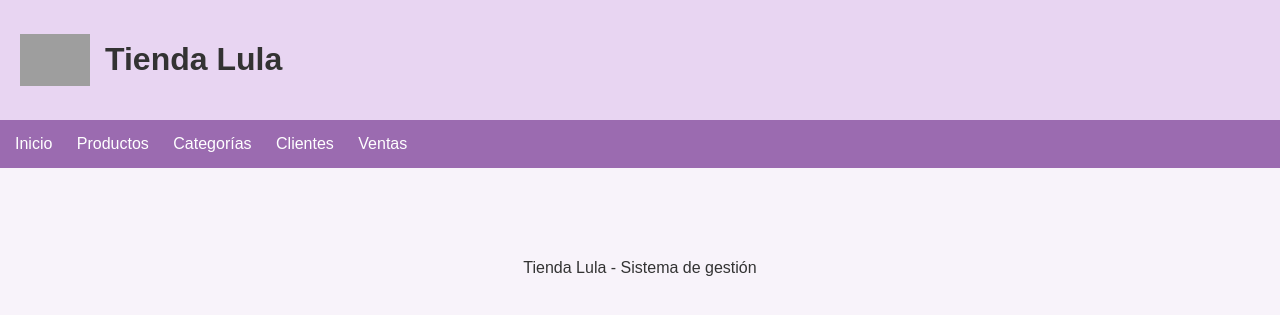
After one commit to Consuelo2700/tif_duarte_velazquez, a Django app: template templates/base.html in a window 1280 px wide. The commit adds this page. Shown: the top 315 px of the page. Run offline with Django 5.2, Linux system fonts and the light colour scheme; the template is opened without the code that fills it, so the values that code supplies are empty; grey boxes are pictures that could not be loaded.

Commit message:
Creación de un archivo base.html y estilos.css

```diff
--- a/config/settings.py
+++ b/config/settings.py
@@ -49,7 +49,7 @@ ROOT_URLCONF = 'config.urls'
 TEMPLATES = [
     {
         'BACKEND': 'django.template.backends.django.DjangoTemplates',
-        'DIRS': [],
+        'DIRS': [BASE_DIR/'templates'],
         'APP_DIRS': True,
         'OPTIONS': {
             'context_processors': [
--- a/productos/templates/productos/inicio.html
+++ b/productos/templates/productos/inicio.html
@@ -1,4 +1,3 @@
-
 {% load static %}
 <!DOCTYPE html>
 <html lang="es">
--- /dev/null
+++ b/static/css/estilos.css
@@ -0,0 +1,38 @@
+body {
+    margin: 0;
+    font-family: Arial, sans-serif;
+    background-color: #f8f3fa;
+    color: #333;
+}
+
+header {
+    background-color: #e8d5f2;
+    padding: 20px;
+    display: flex;
+    align-items: center;
+    gap: 15px;
+}
+
+header img {
+    width: 70px;
+}
+
+nav {
+    background-color: #9b6bb0;
+    padding: 15px;
+}
+
+nav a {
+    color: white;
+    text-decoration: none;
+    margin-right: 20px;
+}
+
+main {
+    padding: 30px;
+}
+
+footer {
+    text-align: center;
+    padding: 15px;
+}
--- /dev/null
+++ b/templates/base.html
@@ -0,0 +1,37 @@
+{% load static %}
+
+<!DOCTYPE html>
+<html lang="es">
+<head>
+    <meta charset="UTF-8">
+    <title>{% block title %}Tienda Lula{% endblock %}</title>
+
+    <link rel="stylesheet" href="{% static 'css/estilos.css' %}">
+</head>
+
+<body>
+
+    <header>
+        <img src="{% static 'img/logo.png' %}" alt="Logo Tienda Lula">
+        <h1>Tienda Lula</h1>
+    </header>
+
+    <nav>
+        <a href="#">Inicio</a>
+        <a href="#">Productos</a>
+        <a href="#">Categorías</a>
+        <a href="#">Clientes</a>
+        <a href="#">Ventas</a>
+    </nav>
+
+    <main>
+        {% block content %}
+        {% endblock %}
+    </main>
+
+    <footer>
+        <p>Tienda Lula - Sistema de gestión</p>
+    </footer>
+
+</body>
+</html>
```
